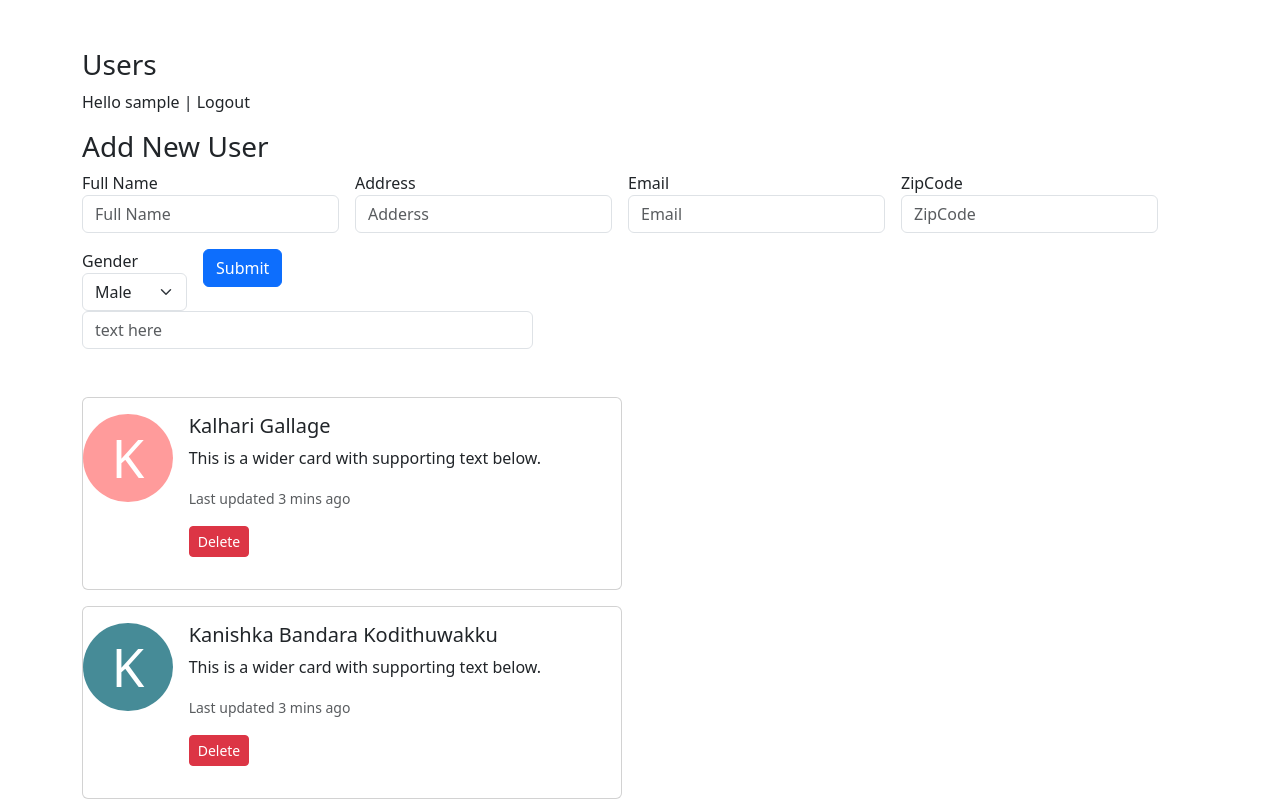
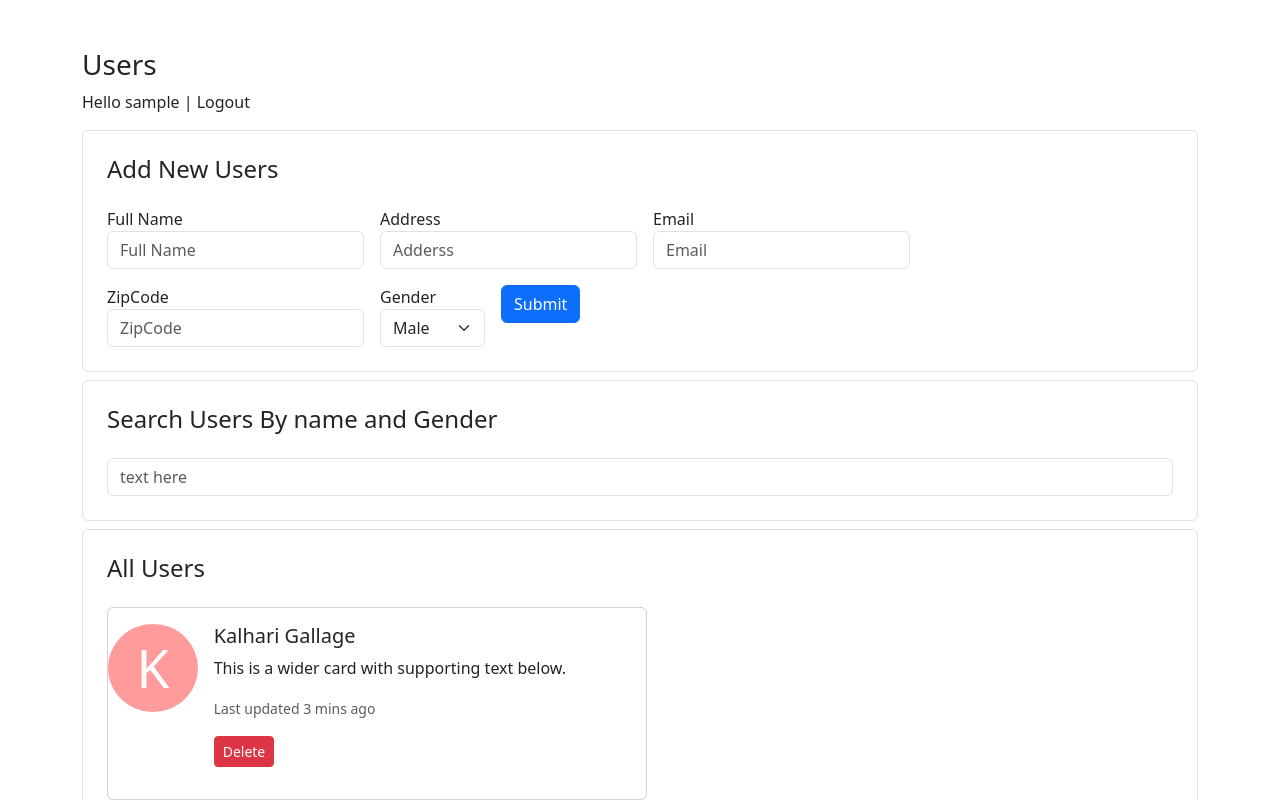
Before and after one commit to KanishkaKodithuwakku/RoutingApp, a React (Create React App) app: page /all-users in a window 1280 px wide. Shown: the top 800 px of the page. Built offline with nearby package versions, Linux system fonts and the light colour scheme; sample sign-in values are in the browser's storage.

Commit message:
add container component and optimize form component

```diff
--- a/src/Components/Form/DataForm.js
+++ /dev/null
@@ -1,19 +0,0 @@
-import React from "react";
-
-const DataForm = ({ FormTitle,children, handleSubmit }) => {
-
-  return (
-    <>
-      <h3>{FormTitle}</h3>
-      <form className="row g-3" onSubmit={handleSubmit}>
-        {children}
-      </form>
-    </>
-  );
-};
-
-DataForm.defaultProps = {
-  FormTitle: "Add New Data",
-    handleSubmit: () => {}
-};
-export default DataForm;
--- /dev/null
+++ b/src/Components/Form/Form.js
@@ -0,0 +1,16 @@
+import React from "react";
+
+const Form = ({children, handleSubmit }) => {
+
+  return (
+      <form className="row g-3" onSubmit={handleSubmit}>
+        {children}
+      </form>
+  );
+};
+
+Form.defaultProps = {
+  FormTitle: "Add New Data",
+  handleSubmit: () => {},
+};
+export default Form;
--- a/src/Components/Form/SearchBar.js
+++ b/src/Components/Form/SearchBar.js
@@ -1,10 +1,10 @@
 import React from "react";
-import DataInput from "./Input";
+import Input from "./Input";
 
 const SearchBar = ({ handleSearch, value }) => {
   return (
     <>
-      <DataInput
+      <Input
         handleOnchange={(e) => handleSearch(e.target.value)}
         value={value}
       />
--- /dev/null
+++ b/src/Components/Layouts/Container .js
@@ -0,0 +1,12 @@
+import React from "react";
+
+const Container = ({ title, children }) => {
+  return (
+    <div className="container-wrapper p-4 border rounded mt-2 mb-2">
+      {title && <h4 className="container-title mb-4">{title}</h4>}
+      <div className="container-content">{children}</div>
+    </div>
+  );
+};
+
+export default Container;
--- a/src/Pages/Login/Login.js
+++ b/src/Pages/Login/Login.js
@@ -1,6 +1,6 @@
 import React, { useState } from "react";
 import { useHistory } from "react-router-dom";
-import DataForm from "../../Components/Form/DataForm";
+import Form from "../../Components/Form/Form";
 import Input from "../../Components/Form/Input";
 import ActionButton from "../../Components/Buttons/ActionButton";
 import { ToastContainer, toast } from "react-toastify";
@@ -29,7 +29,7 @@ const Login = () => {
   return (
     <>
       <ToastContainer />
-      <DataForm FormTitle={`Login`} handleSubmit={handleLogin}>
+      <Form FormTitle={`Login`} handleSubmit={handleLogin}>
         <Input
           labelText={`Username`}
           handleOnchange={(e) => setUsername(e.target.value)}
@@ -43,7 +43,7 @@ const Login = () => {
         />
 
         <ActionButton btnText={`Login`} exclass={`mt-4`} />
-      </DataForm>
+      </Form>
     </>
   );
 };
--- a/src/Pages/Users/AddNewUser.js
+++ b/src/Pages/Users/AddNewUser.js
@@ -1,5 +1,5 @@
-import React, { useContext, useState } from "react";
-import DataForm from "../../Components/Form/DataForm";
+import React, { useContext } from "react";
+import Form from "../../Components/Form/Form";
 import Input from "../../Components/Form/Input";
 import ActionButton from "../../Components/Buttons/ActionButton";
 import DataSelect from "../../Components/Form/DataSelect";
@@ -21,7 +21,7 @@ const AddNewUser = () => {
 
   return (
     <>
-      <DataForm handleSubmit={handleformSubmit}>
+      <Form handleSubmit={handleformSubmit}>
         <Input
           labelText={`Full Name`}
           plaseHolder={`Full Name`}
@@ -59,7 +59,7 @@ const AddNewUser = () => {
         </DataSelect>
 
         <ActionButton type={`submit`} btnText={`Submit`} exclass={`mt-4`} />
-      </DataForm>
+      </Form>
     </>
   );
 };
--- a/src/Pages/Users/AllUsers.js
+++ b/src/Pages/Users/AllUsers.js
@@ -6,7 +6,8 @@ import SearchBar from "../../Components/Form/SearchBar";
 import DataSelect from "../../Components/Form/DataSelect";
 import ActionButton from "../../Components/Buttons/ActionButton";
 import Input from "../../Components/Form/Input";
-import DataForm from "../../Components/Form/DataForm";
+import Form from "../../Components/Form/Form";
+import Container from "../../Components/Layouts/Container ";
 
 const AllUsers = () => {
   const {
@@ -58,9 +59,8 @@ const AllUsers = () => {
         Hello {loginStatus && storedUsername.toLocaleLowerCase()} | Logout
       </p>
 
-      <div className="row">
-        <div className="col-sm-12">
-          <DataForm handleSubmit={handleformSubmit} FormTitle={`Add New User`}>
+      <Container title={`Add New Users`}>
+        <Form handleSubmit={handleformSubmit} FormTitle={`Add New User`}>
           <Input
             labelText={`Full Name`}
             plaseHolder={`Full Name`}
@@ -98,16 +98,14 @@ const AllUsers = () => {
           </DataSelect>
 
           <ActionButton type={`submit`} btnText={`Submit`} exclass={`mt-4`} />
-          </DataForm>
-        </div>
-      </div>
+        </Form>
+      </Container>
 
-      <div className="row mb-5">
-        <div className="col-sm-5">
+      <Container title={`Search Users By name and Gender`}>
         <SearchBar handleSearch={handleSearch} value={searchText} />
-        </div>
-      </div>
+      </Container>
 
+      <Container title={`All Users`}>
         {users.map((user) => (
           <HorizontalCard
             key={user.id}
@@ -126,6 +124,7 @@ const AllUsers = () => {
             />
           </HorizontalCard>
         ))}
+      </Container>
     </>
   );
 };
```
Lines whose indentation alone changed are shown as unchanged.
